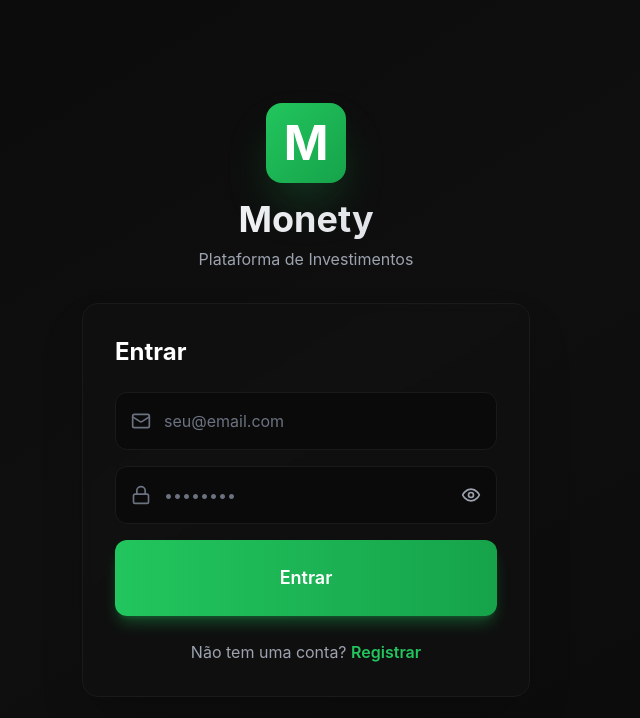
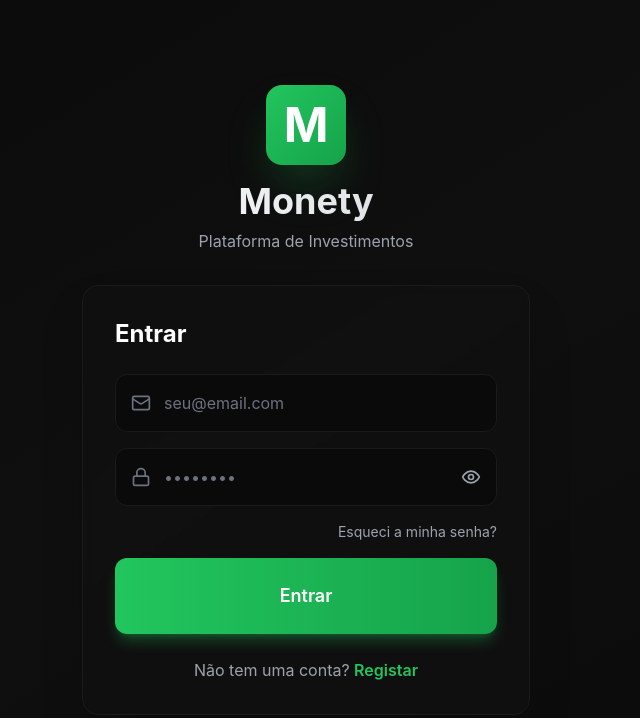
Before and after one commit to lippexclash-sys/monety, a React (Vite) app: page / in a window 1280 px wide. Shown: the top 718 px of the page, without its empty margins (334-974 px from the left). Built offline with nearby package versions, Linux system fonts and the light colour scheme; no server answers.

Commit message:
Update LoginPage.tsx

```diff
--- a/src/pages/LoginPage.tsx
+++ b/src/pages/LoginPage.tsx
@@ -27,19 +27,17 @@ export default function LoginPage() {
       });
       navigate('/home');
     } catch (err: any) {
-      // Pega o código ou a mensagem de erro que vem do Firebase
       const errorString = err?.code || err?.message || '';
       let errorMsg = 'Ocorreu um erro inesperado ao fazer login. Tente novamente.';
 
-      // Mapeia os erros do Firebase para mensagens profissionais
       if (errorString.includes('auth/invalid-credential') || errorString.includes('auth/user-not-found') || errorString.includes('auth/wrong-password')) {
-        errorMsg = 'E-mail ou senha incorretos. Verifique seus dados e tente novamente.';
+        errorMsg = 'E-mail ou senha incorretos. Verifique os seus dados e tente novamente.';
       } else if (errorString.includes('auth/invalid-email')) {
         errorMsg = 'O endereço de e-mail fornecido é inválido.';
       } else if (errorString.includes('auth/too-many-requests')) {
-        errorMsg = 'Muitas tentativas falhas. Por segurança, aguarde alguns minutos e tente novamente.';
+        errorMsg = 'Muitas tentativas falhadas. Por segurança, aguarde alguns minutos e tente novamente.';
       } else if (errorString.includes('auth/network-request-failed')) {
-        errorMsg = 'Erro de conexão. Verifique sua internet e tente novamente.';
+        errorMsg = 'Erro de ligação. Verifique a sua internet e tente novamente.';
       }
 
       setError(errorMsg);
@@ -106,12 +104,22 @@ export default function LoginPage() {
               </button>
             </div>
 
+            {/* Link para recuperar senha */}
+            <div className="flex justify-end">
+              <Link
+                to="/forgot-password"
+                className="text-sm text-gray-400 hover:text-[#22c55e] transition-colors"
+              >
+                Esqueci a minha senha?
+              </Link>
+            </div>
+
             <button
               type="submit"
               disabled={loading}
-              className="w-full bg-gradient-to-r from-[#22c55e] to-[#16a34a] hover:from-[#16a34a] hover:to-[#22c55e] text-white font-semibold py-6 text-lg shadow-lg shadow-[#22c55e]/30 transition-all rounded-xl disabled:opacity-50"
+              className="w-full bg-gradient-to-r from-[#22c55e] to-[#16a34a] hover:from-[#16a34a] hover:to-[#22c55e] text-white font-semibold py-6 text-lg shadow-lg shadow-[#22c55e]/30 transition-all rounded-xl disabled:opacity-50 mt-2"
             >
-              {loading ? 'Entrando...' : 'Entrar'}
+              {loading ? 'A entrar...' : 'Entrar'}
             </button>
           </form>
 
@@ -122,7 +130,7 @@ export default function LoginPage() {
                 to="/register"
                 className="text-[#22c55e] hover:text-[#16a34a] font-semibold transition-colors hover:underline"
               >
-                Registrar
+                Registar
               </Link>
             </p>
           </div>
```
